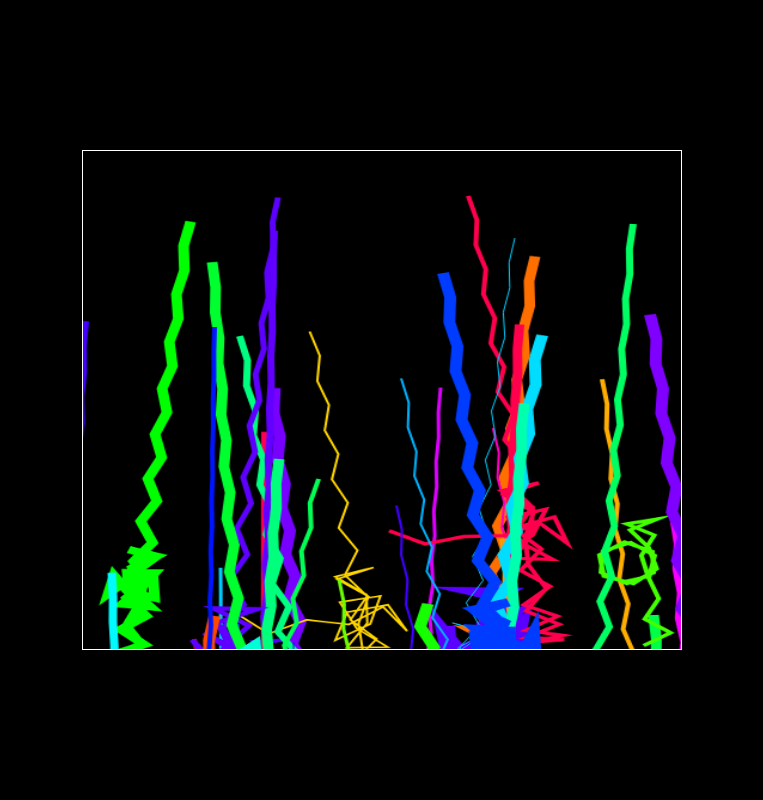
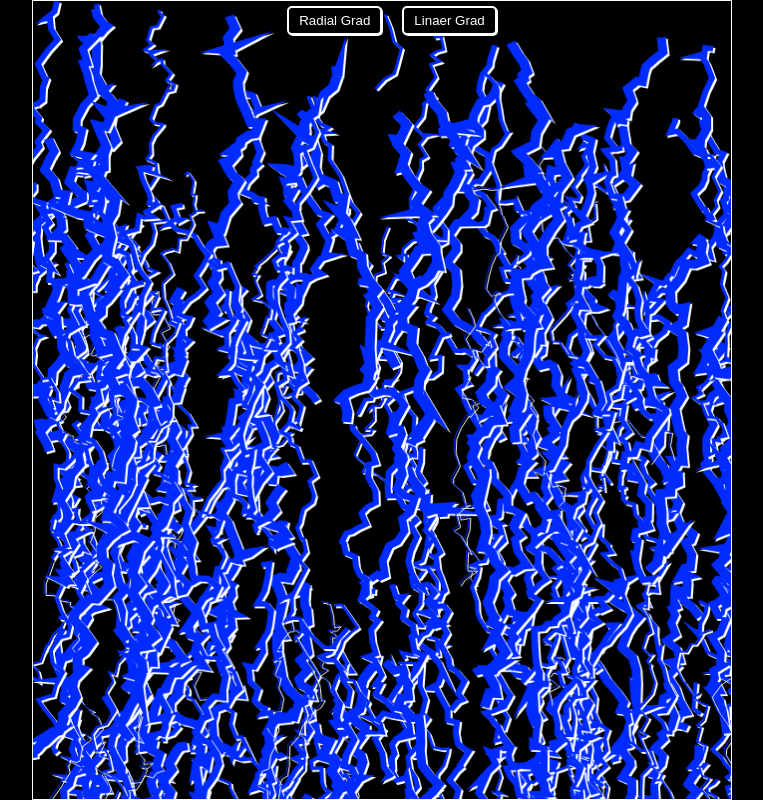
Before and after one commit to ronaldpannel/Spiral-Regenerative-Line-Art, a plain HTML site: page index.html in a window 1280 px wide. Shown: the whole page, without its empty margins (258-1021 px from the left). Drawn offline with Linux system fonts and the light colour scheme; animation ran at ten frames a second.

Commit message:
Add files via upload

```diff
--- a/index.html
+++ b/index.html
@@ -4,11 +4,17 @@
     <meta charset="UTF-8" />
     <meta http-equiv="X-UA-Compatible" content="IE=edge" />
     <meta name="viewport" content="width=device-width, initial-scale=1.0" />
-    <title>Line Spiral Effect</title>
+    <title>Rainbow Lighting Effect</title>
     <link rel="stylesheet" href="styles.css" />
   </head>
   <body>
-    <canvas class="canvas1" id="canvas1"> </canvas>
+    <div class="wrapper">
+      <div class="btnContainer">
+        <button class="radialBtn" id="radialBtn">Radial Grad</button>
+        <button class="linearBtn" id="linearBtn">Linaer Grad</button>
+      </div>
+      <canvas class="canvas1" id="canvas1"> </canvas>
+    </div>
 
     <script src="index.js"></script>
   </body>
--- a/index.js
+++ b/index.js
@@ -3,12 +3,45 @@
 window.addEventListener("load", function () {
   const canvas = document.getElementById("canvas1");
   const ctx = canvas.getContext("2d");
-  canvas.width = 500;
-  canvas.height = 600;
+  canvas.width = 700;
+  canvas.height = 900;
+
+  const radialBtn = this.document.getElementById("radialBtn");
+  const linearBtn = this.document.getElementById("linearBtn");
 
   const linesArray = [];
-  const numberOfLines = 50;
+  const numberOfLines = 200;
 
+  //canvas shadows
+  ctx.shadowOffsetX = 2;
+  ctx.shadowOffsetY = 2;
+  ctx.shadowColor = "white";
+
+  const linearGrad = ctx.createLinearGradient(0, 0, canvas.width, canvas.width);
+  linearGrad.addColorStop("0.2", "pink");
+  linearGrad.addColorStop("0.3", "red");
+  linearGrad.addColorStop("0.4", "orange");
+  linearGrad.addColorStop("0.5", "yellow");
+  linearGrad.addColorStop("0.6", "green");
+  linearGrad.addColorStop("0.7", "turquoise");
+  linearGrad.addColorStop("0.8", "violet");
+
+  const RadialGrad = ctx.createRadialGradient(
+    canvas.width * 0.5,
+    canvas.width * 0.5,
+    10,
+    canvas.width * 0.5,
+    canvas.width * 0.5,
+    500
+  );
+  RadialGrad.addColorStop("0.2", "pink");
+  RadialGrad.addColorStop("0.3", "red");
+  RadialGrad.addColorStop("0.4", "orange");
+  RadialGrad.addColorStop("0.5", "yellow");
+  RadialGrad.addColorStop("0.6", "green");
+  RadialGrad.addColorStop("0.7", "turquoise");
+  RadialGrad.addColorStop("0.8", "violet");
+  ctx.strokeStyle = "hsl(230, 100%, 50%)";
   class Line {
     constructor(canvas) {
       this.canvas = canvas;
@@ -16,20 +49,16 @@ window.addEventListener("load", function () {
       this.y = Math.floor(Math.random() * canvas.height);
       this.history = [{ x: this.x, y: this.y }];
       this.lineWidth = Math.floor(Math.random() * 10 + 1);
+      //this.lineWidth = 50;
       this.hue = Math.floor(Math.random() * 360);
       this.maxLength = Math.floor(Math.random() * 150 + 10);
       this.speedX = Math.random() * 1 - 0.5;
       this.speedY = 7;
       this.lifeSpan = this.maxLength * 3;
-      this.breakPoint = this.lifeSpan * 0.5;
       this.timer = 0;
-      this.va =Math.random() * 0.5 -0.25
-      this.angle = 0;
-      this.curve = 30;
-      this.vc = Math.random() * 0.4 - 0.2;
     }
     draw(context) {
-      context.strokeStyle = "hsl(" + this.hue + ", 100%, 50%)";
+      //context.strokeStyle = "hsl(" + this.hue + ", 100%, 50%)";
       context.lineWidth = this.lineWidth;
       context.beginPath();
       context.moveTo(this.history[0].x, this.history[0].y);
@@ -38,16 +67,14 @@ window.addEventListener("load", function () {
       }
       context.stroke();
     }
+    setGrad(newGrad) {
+      ctx.strokeStyle = newGrad;
+    }
     update() {
       this.timer++;
-      this.angle += this.va;
-      this.curve += this.vc;
       if (this.timer < this.lifeSpan) {
-        if(this.timer < this.breakPoint){
-          this.va *= -1.12
-        }
-        this.x += Math.sin(this.angle) * this.curve;
-        this.y += Math.cos(this.angle) * this.curve;
+        this.x += this.speedX + Math.random() * 20 - 10;
+        this.y += this.speedY + Math.random() * 20 - 10;
         this.history.push({ x: this.x, y: this.y });
         if (this.history.length > this.maxLength) {
           this.history.shift();
@@ -63,9 +90,6 @@ window.addEventListener("load", function () {
       this.y = Math.floor(Math.random() * canvas.height);
       this.history = [{ x: this.x, y: this.y }];
       this.timer = 0;
-      this.angle = 0;
-      this.curve = 0;
-      this.va = Math.random() * 0.5 - 0.25;
     }
   }
   for (let i = 0; i < numberOfLines; i++) {
@@ -83,5 +107,19 @@ window.addEventListener("load", function () {
   }
   animate();
 
+  linearBtn.addEventListener("click", function (e) {
+    e.preventDefault();
+    linesArray.forEach((lineObject) => {
+      lineObject.setGrad(linearGrad);
+    });
+  });
+
+  radialBtn.addEventListener("click", function (e) {
+    e.preventDefault();
+    linesArray.forEach((lineObject) => {
+      lineObject.setGrad(RadialGrad);
+    });
+  });
+
   //load function end
 });
--- a/styles.css
+++ b/styles.css
@@ -1,20 +1,71 @@
-*{
+* {
   padding: 0;
   margin: o;
   box-sizing: border-box;
 }
-body{
+body {
   background-color: black;
+  overflow: hidden;
 }
-
-.canvas1{
+.wrapper {
   position: absolute;
   top: 50%;
   left: 50%;
   transform: translate(-50%, -50%);
-    width: 600px;
-    height: 500px;
+  width: 710px;
+  height: 910px;
+  max-width: 100%;
+  max-height: 100%;
+}
+.btnContainer {
+  width: 100%;
+  height: 40px;
+  display: flex;
+  align-items: center;
+  justify-content: center;
+}
+
+.canvas1 {
+  position: absolute;
+  top: 50%;
+  left: 50%;
+  transform: translate(-50%, -50%);
+  width: 700px;
+  height: 900px;
   border: 1px solid white;
   max-width: 100%;
   max-height: 100%;
 }
+.radialBtn {
+  color: white;
+  background-color: black;
+  outline: none;
+  padding: 5px 10px;
+  border: white solid 2px;
+  border-radius: 5px;
+  box-shadow: white 1px 1px;
+  cursor: pointer;
+  margin-left: 20px;
+  z-index: 20;
+}
+.radialBtn:hover {
+  box-shadow: inset white 1px 1px;
+}
+.linearBtn {
+  color: white;
+  background-color: black;
+  outline: none;
+  padding: 5px 10px;
+  border: white solid 2px;
+  border-radius: 5px;
+  box-shadow: white 1px 1px;
+  margin-left: 20px;
+  cursor: pointer;
+  z-index: 20;
+}
+.linearBtn:hover {
+  box-shadow: inset white 1px 1px;
+}
+#patternImage {
+  display: none;
+}
```
Lines whose indentation alone changed are shown as unchanged.
